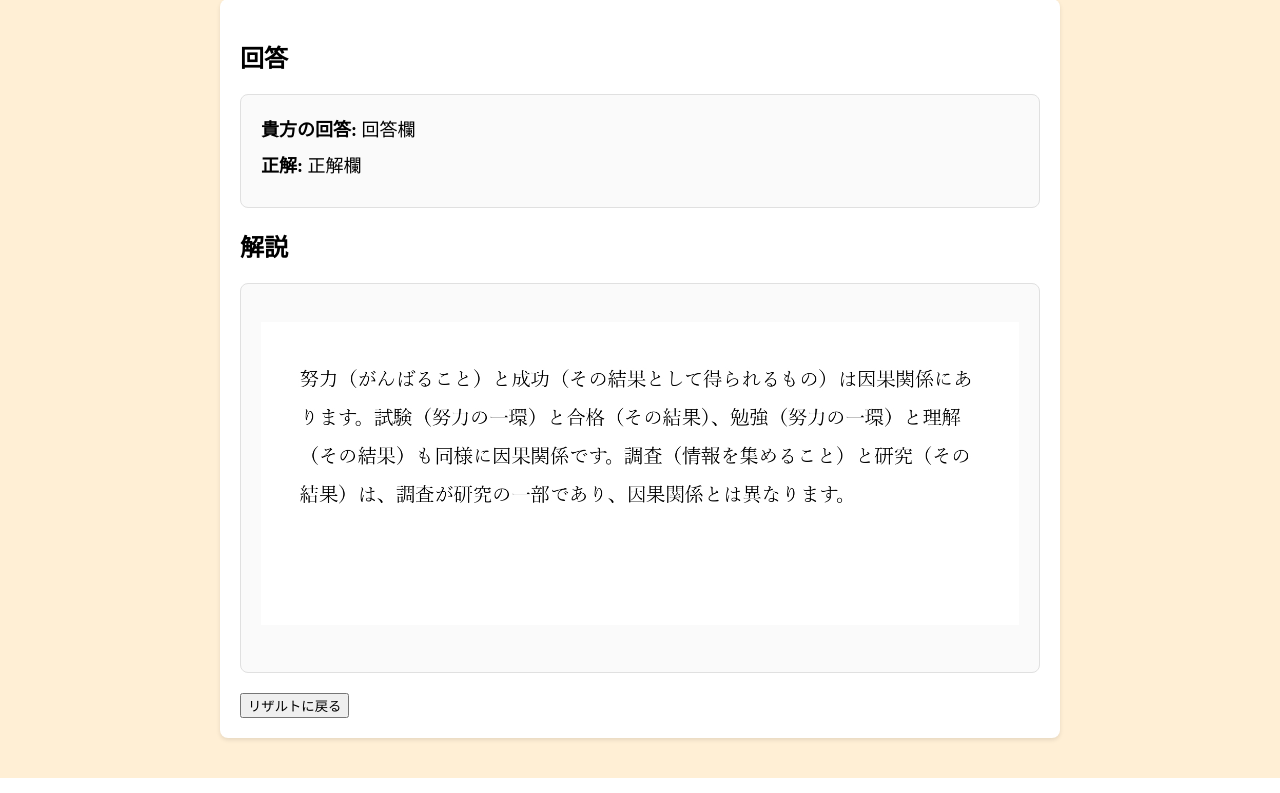
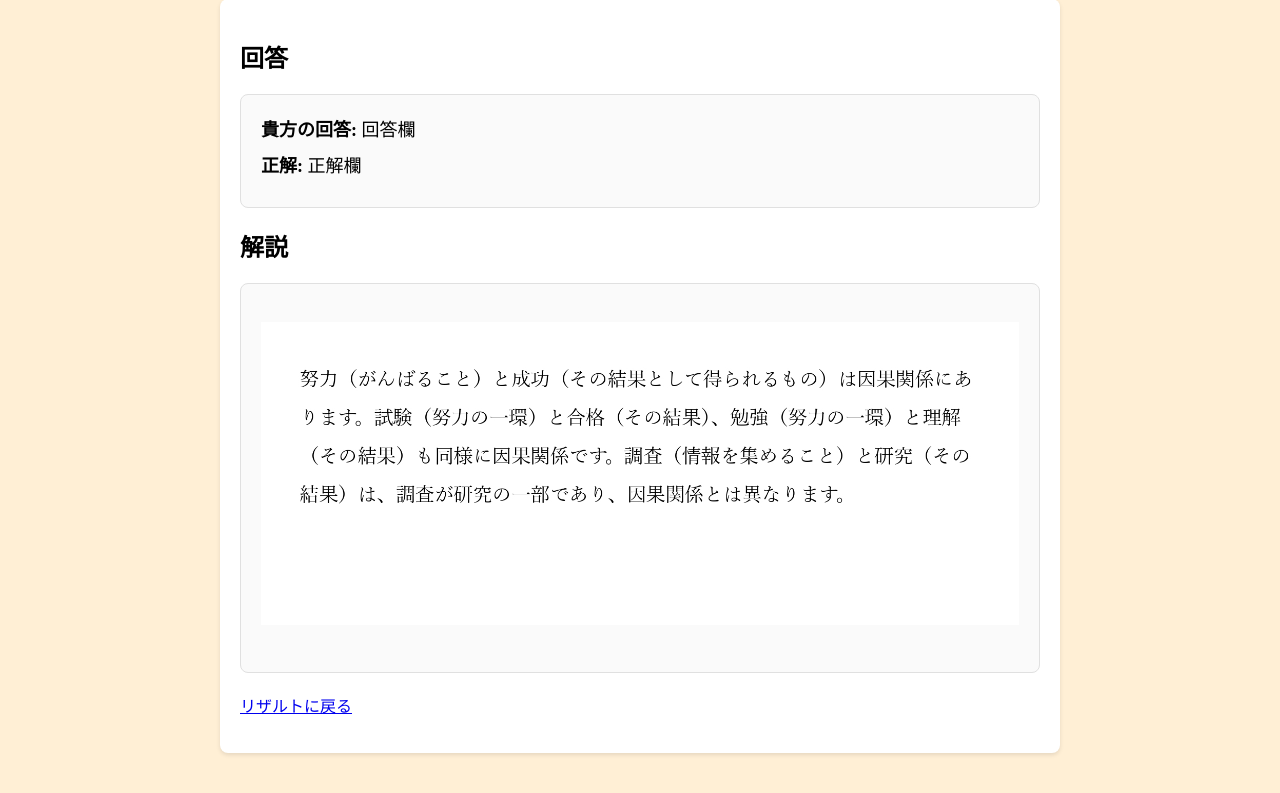
Before and after one commit to aoryui/Creative7, a PHP site: page /kaitoukaisetu.php in a window 1280 px wide. Shown: the part 158-951 px from the top of the page. Run offline with PHP 8.4, Linux system fonts and the light colour scheme.

Commit message:
kaitoukaisetu.phpリンク

```diff
--- a/frontend/kaitoukaisetu.php
+++ b/frontend/kaitoukaisetu.php
@@ -29,9 +29,7 @@ require_once __DIR__ . '/header.php';
                 <img src="../image/解説/1_1_1.jpg" alt="解説画像" width="100%" height="50%">
                 </p>
             </section>
-            <div class="button-container">
-                    <input type="button" onclick="location.href='./result.php'" value="リザルトに戻る">
-                </div>
+            <p><a href="result.php">リザルトに戻る</a></p>
         </main>
         </div>
     </body>
```
